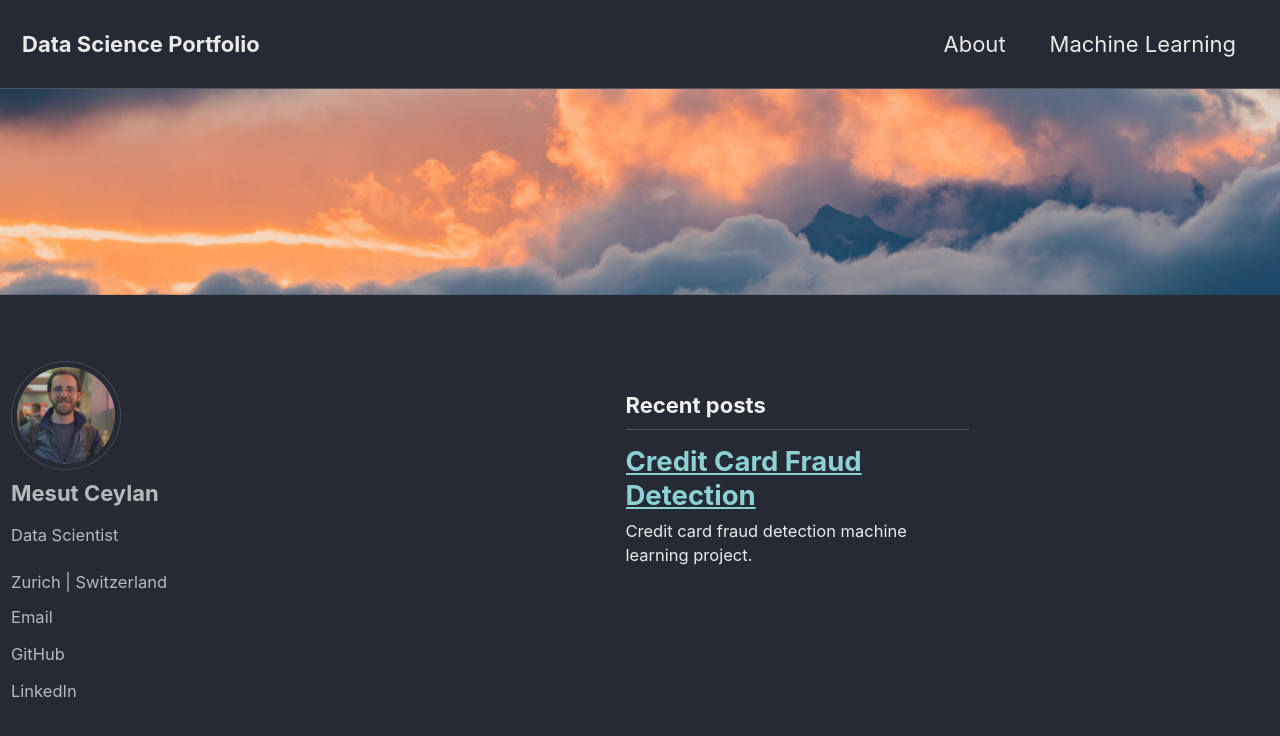
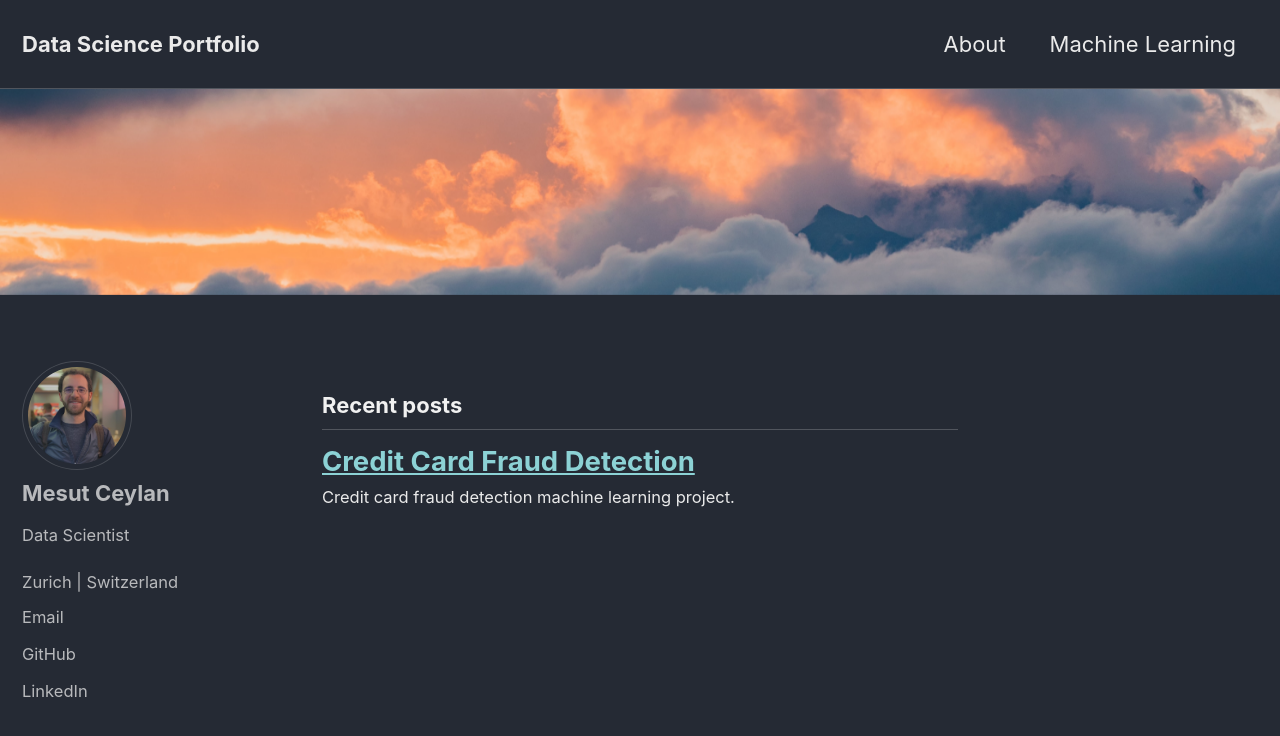
Before and after one commit to ceylanmesut/ceylanmesut.github.io, a Jekyll site: the page built from index.html, in a window 1280 px wide and 900 px high. Shown: the top 736 px of the window. Built offline with Jekyll 4.4.1, drawn with Linux system fonts in a browser that asks for light colours; cached includes are drawn as plain includes; the list of posts is cut into pages by our own code.

Commit message:
padding change

```diff
--- a/_sass/minimal-mistakes/_archive.scss
+++ b/_sass/minimal-mistakes/_archive.scss
@@ -8,12 +8,12 @@
 
   @include breakpoint($large) {
     float: right;
-    width: calc(75% - #{$right-sidebar-width-narrow});
+    width: calc(100% - #{$right-sidebar-width-narrow});
     padding-right: $right-sidebar-width-narrow;
   }
 
   @include breakpoint($x-large) {
-    width: calc(75% - #{$right-sidebar-width});
+    width: calc(100% - #{$right-sidebar-width});
     padding-right: $right-sidebar-width;
   }
 }
--- a/_sass/minimal-mistakes/_page.scss
+++ b/_sass/minimal-mistakes/_page.scss
@@ -6,8 +6,8 @@
   @include clearfix;
   margin-left: auto;
   margin-right: auto;
-  padding-left: 0.5em;
-  padding-right: 0.5em;
+  padding-left: 1em;
+  padding-right: 1em;
   -webkit-animation: $intro-transition;
   animation: $intro-transition;
   max-width: 100%;
@@ -22,12 +22,12 @@
 .page {
   @include breakpoint($large) {
     float: right;
-    width: calc(75% - #{$right-sidebar-width-narrow});
+    width: calc(100%);
     padding-right: $right-sidebar-width-narrow;
   }
 
   @include breakpoint($x-large) {
-    width: calc(75% - #{$right-sidebar-width});
+    width: calc(100%);
     padding-right: $right-sidebar-width;
   }
 
```
